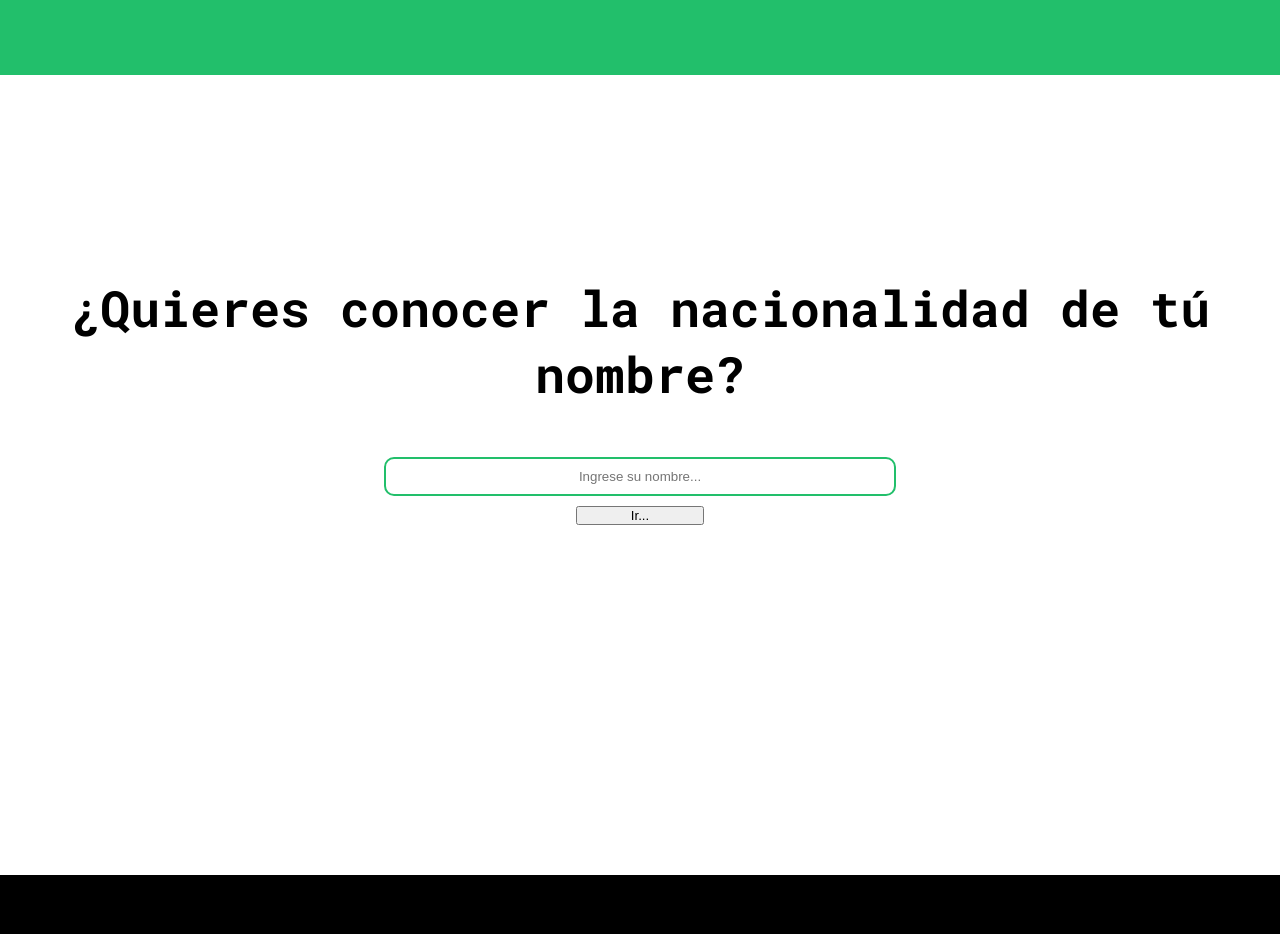
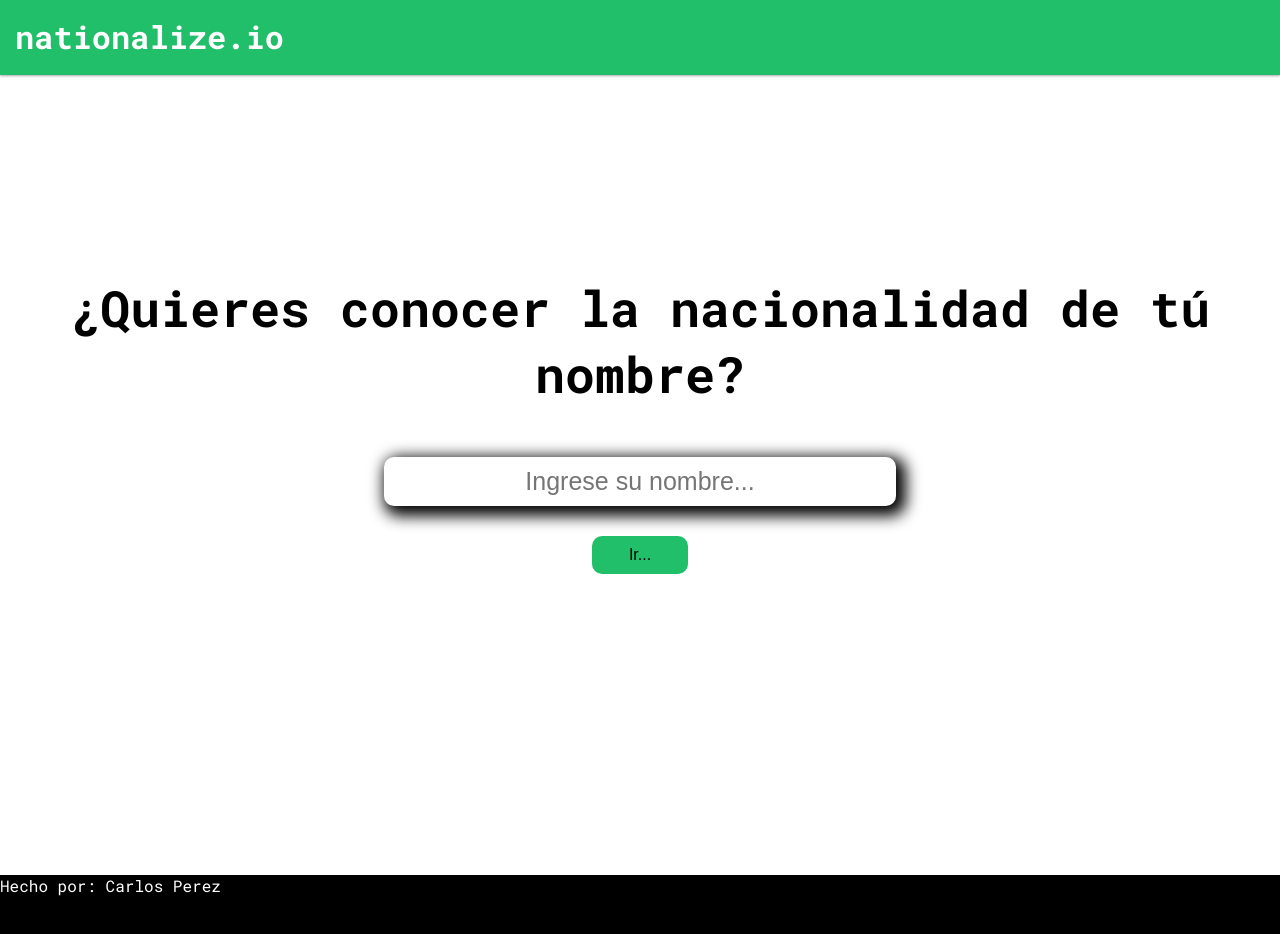
Before and after one commit to carlos-a-pv/nationalize, a plain HTML site: page public/index.html in a window 1280 px wide. Drawn offline with Linux system fonts and the light colour scheme.

Commit message:
Final design total

```diff
--- a/public/index.html
+++ b/public/index.html
@@ -14,14 +14,18 @@
 </head>
 <body>
     <header>
+        <h1>
+            <a href="https://nationalize.io/" target="_blank">
+                nationalize.io</h1>
+            </a>
     </header>
     <main>
-        <h1>¿Quieres conocer la nacionalidad de tú nombre?</h1>
+        <h2>¿Quieres conocer la nacionalidad de tú nombre?</h2>
         <input type="text" placeholder="Ingrese su nombre...">
         <button>Ir...</button>
     </main>
     <footer>
-
+        <p>Hecho por: Carlos Perez</p>
     </footer>
 
     <script src="../main.js">
--- a/styles.css
+++ b/styles.css
@@ -15,6 +15,13 @@ header {
     height: 75px;
     min-width: 200px;
     background-color: #22BF6B;
+    box-shadow: 0 1px 3px rgb(0 0 0 / 12%), 0 1px 2px rgb(0 0 0 / 24%);
+}
+header h1 a {
+    display: inline-block;
+    margin: 15px;
+    color: #fff;
+    text-decoration: none;
 }
 
 /* ------------------------------------------------------------------------- */
@@ -25,7 +32,7 @@ main {
     width: 100%;
     height: 800px;
 }
-main h1 {
+main h2 {
     margin-top: 200px;
     margin-bottom: 50px;
     text-align: center;
@@ -34,22 +41,30 @@ main h1 {
 main input {
     width: 40%;
     margin: 0 auto;
-    margin-bottom: 10px;
+    margin-bottom: 30px;
     padding: 10px;
     text-align: center;
-    border: 2px solid #22BF6B;
+    border: 2px transparent;
     border-radius: 10px;
+    box-shadow: 5px 5px 15px 5px #000000    ;
+    font-size: 25px;
     /*  */
 
 }
 main button {
-    width: 10%;
+    width: 7.5%;
+    padding: 10px;
     margin: 0 auto;
     margin-bottom: 10px;
     text-align: center;
+    border-radius: 10px;
+    border: none;
+    font-size: 16px;
+    background-color: #22BF6B
 }
 main button:hover {
     cursor: pointer;
+    letter-spacing: 4px;
 }
 /* ------------------------------------------------------------------------- */
 /* FOOTER */
@@ -58,3 +73,6 @@ footer {
     height: 100px;
     background-color: #000
 }
+footer p {
+    color: #fff;
+}
```
